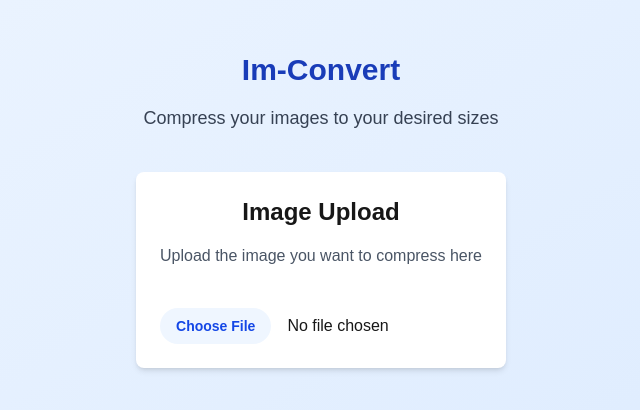
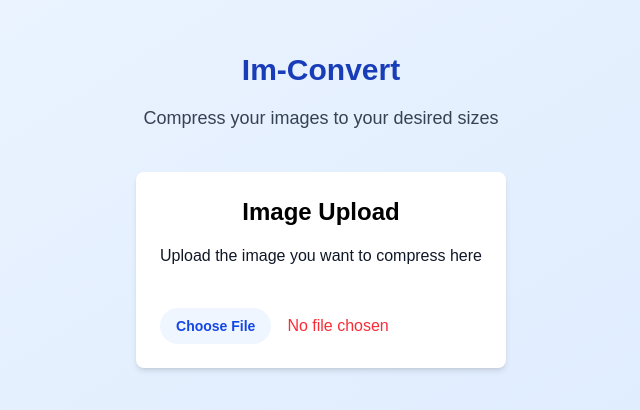
Before and after one commit to abunusaybah1/im-convert, a Next.js app: page / in a window 1280 px wide. Shown: the part 190-600 px from the top of the page, without its empty margins (319-959 px from the left). Built offline with nearby package versions, Linux system fonts and the light colour scheme.

Commit message:
Corrected grammar

```diff
--- a/components/ImageCompress.tsx
+++ b/components/ImageCompress.tsx
@@ -105,8 +105,8 @@ const ImageConvert = () => {
         Compress your images to your desired sizes
       </p>
       <div className="max-w-lg mx-auto p-6 bg-white rounded-lg shadow-md mt-10">
-        <h2 className="text-2xl font-bold mb-4 text-center">Image Upload</h2>
-        <p className="text-gray-600 text-center">
+        <h2 className="text-2xl font-bold mb-4 text-center text-black">Image Upload</h2>
+        <p className="text-gray-900 text-center">
           Upload the image you want to compress here
         </p>
 
@@ -121,7 +121,7 @@ const ImageConvert = () => {
               accept="image/*"
               id="upload"
               onChange={handleUploadImage}
-              className="file:mr-4 file:py-2 file:px-4 file:rounded-full file:border-0 file:text-sm file:font-semibold file:bg-blue-50 file:text-blue-700 hover:file:bg-blue-100"
+              className="text-red-500 file:mr-4 file:py-2 file:px-4 file:rounded-full file:border-0 file:text-sm file:font-semibold file:bg-blue-50 file:text-blue-700 hover:file:bg-blue-100"
             />
             {imageSrc && (
               <div className="flex flex-col items-center mt-6">
```
